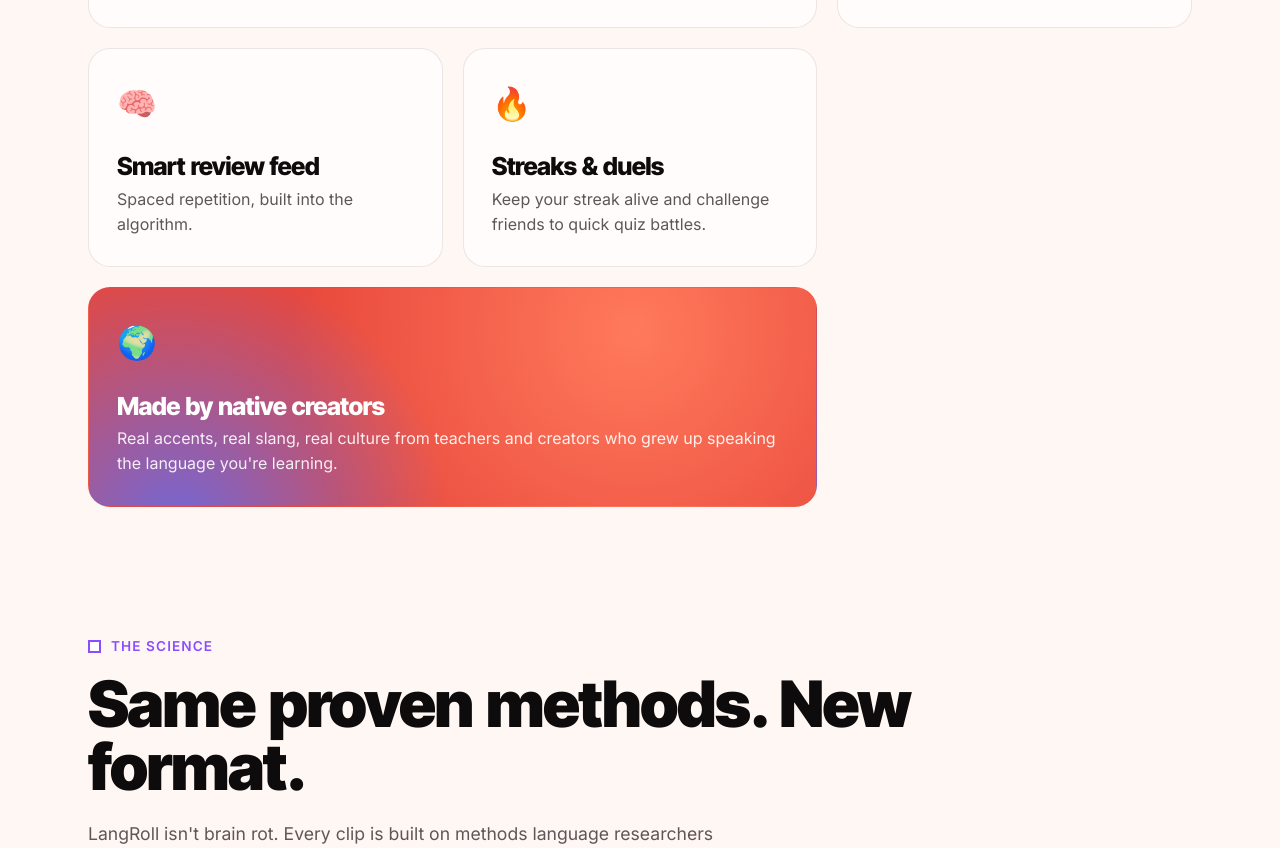
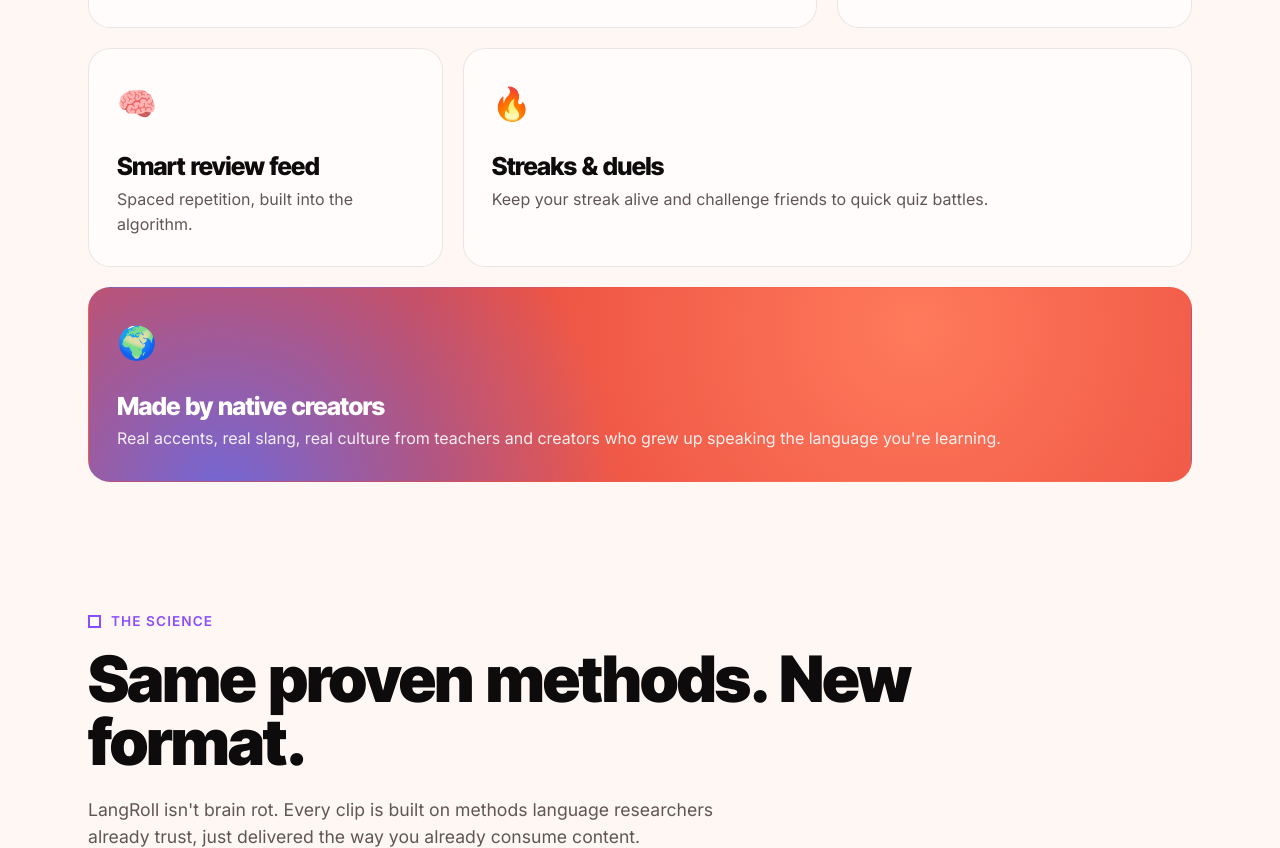
Before and after one commit to jengaWiz/LangRoll, a plain HTML site: page index.html in a window 1280 px wide. Shown: the part 2137-2985 px from the top of the page. Drawn offline with Linux system fonts and the light colour scheme.

Commit message:
fix(site): fill empty cells in the features grid
The five cards left gaps on the right of rows two and three.

```diff
--- a/index.html
+++ b/index.html
@@ -190,7 +190,7 @@
           <h3>Smart review feed</h3>
           <p>Spaced repetition, built into the algorithm.</p>
         </div>
-        <div class="card reveal">
+        <div class="card card-wide reveal">
           <span class="card-emoji">🔥</span>
           <h3>Streaks &amp; duels</h3>
           <p>Keep your streak alive and challenge friends to quick quiz battles.</p>
--- a/style.css
+++ b/style.css
@@ -576,6 +576,7 @@ button { font: inherit; color: inherit; cursor: pointer; }
 }
 .card:hover { transform: translateY(-4px); background: rgba(255, 255, 255, 0.85); }
 .card-wide { grid-column: span 2; }
+.card-accent { grid-column: 1 / -1; }
 .card-accent {
   border-color: transparent;
   background:
```
